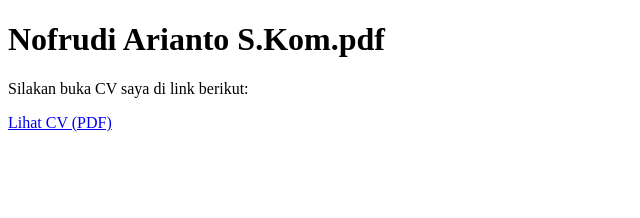
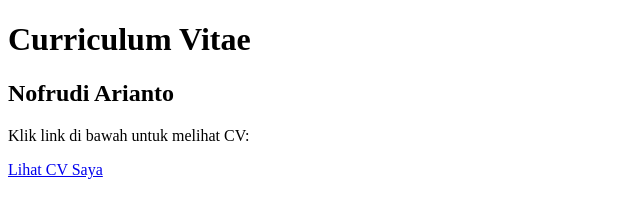
Before and after one commit to nofrudi/Nofrudi-Arianto, a plain HTML site: page index.html in a window 1280 px wide. Shown: the whole page, without its empty margins (0-640 px from the left). Drawn offline with Linux system fonts and the light colour scheme.

Commit message:
Update index.html

```diff
--- a/index.html
+++ b/index.html
@@ -2,12 +2,18 @@
 <html lang="id">
 <head>
   <meta charset="UTF-8">
-  <meta name="viewport" content="width=device-width, initial-scale=1.0">
   <title>CV Nofrudi</title>
 </head>
 <body>
-  <h1>Nofrudi Arianto S.Kom.pdf</h1>
-  <p>Silakan buka CV saya di link berikut:</p>
-  <p><a href="CV.pdf" target="_blank">Lihat CV (PDF)</a></p>
+
+  <h1>Curriculum Vitae</h1>
+  <h2>Nofrudi Arianto</h2>
+
+  <p>Klik link di bawah untuk melihat CV:</p>
+
+  <a href="Nofrudi Arianto S.Kom.pdf" target="_blank">
+    Lihat CV Saya
+  </a>
+
 </body>
 </html>
```
